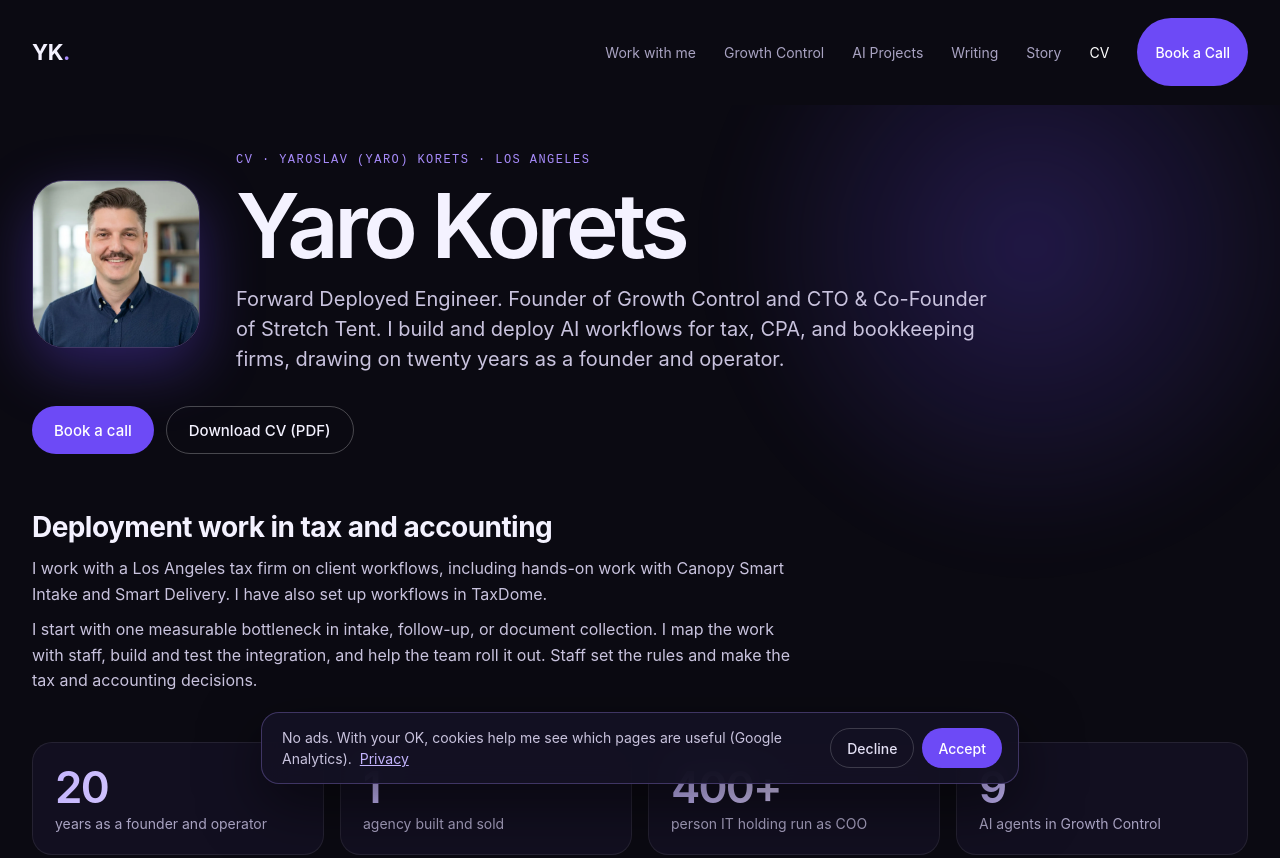
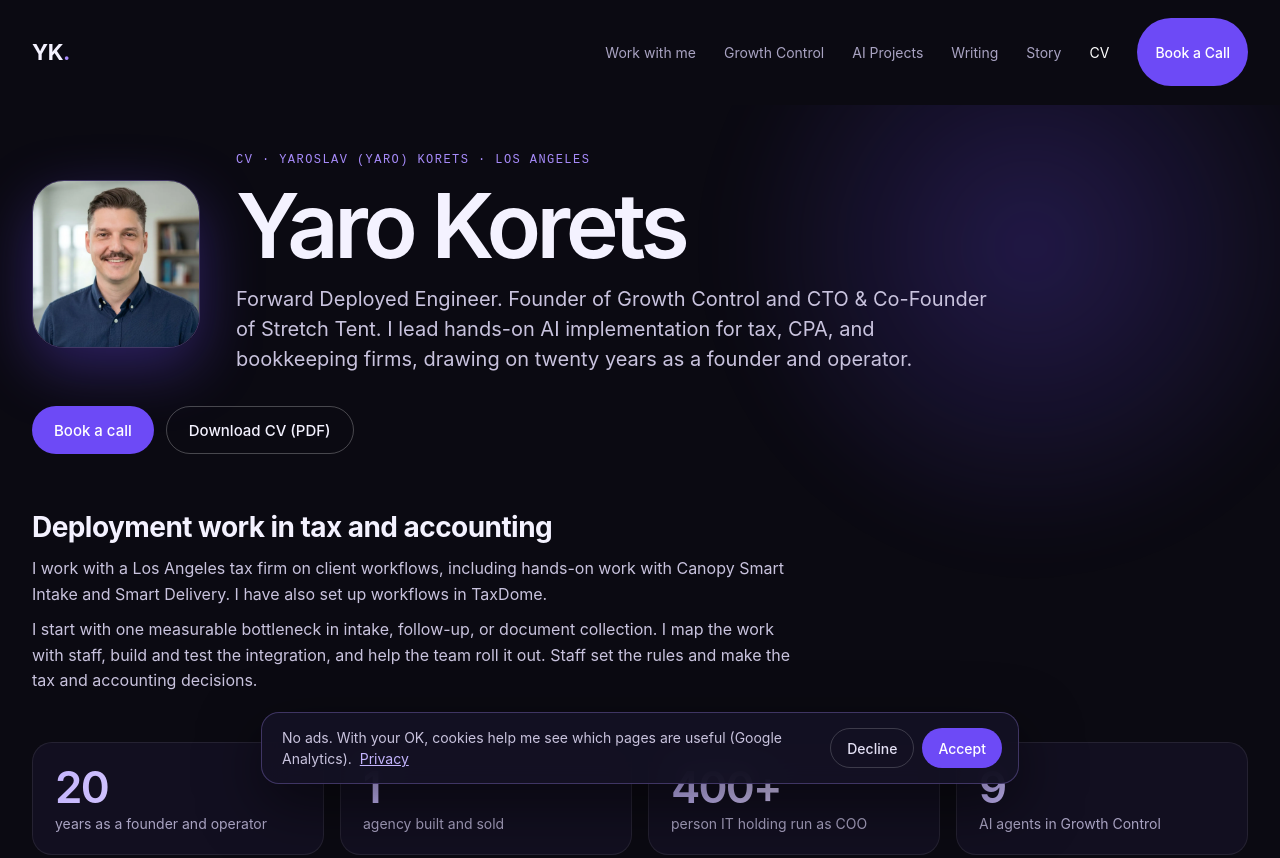
Before and after one commit to ykorets/korets.net, an Astro site: page /cv in a window 1280 px wide. Shown: the top 858 px of the page. Built offline with nearby package versions, Linux system fonts and the light colour scheme; Astro itself is replaced by a stand-in of ours.

Commit message:
Add AI implementation to the résumé summaries (#11)

```diff
--- a/src/components/CV.astro
+++ b/src/components/CV.astro
@@ -64,7 +64,7 @@ const v = c.renderVals();
     <div style="position: relative; flex: 1 1 480px; min-width: 0; display: flex; flex-direction: column; gap: 16px; max-width: 760px">
       <span style="font-family: 'Geist Mono Variable', ui-monospace, monospace; font-size: 12px; letter-spacing: .12em; color: #A78BFA">CV · YAROSLAV (YARO) KORETS · LOS ANGELES</span>
       <h1 style="margin: 0; font-size: clamp(48px, 7vw, 92px); line-height: .95; letter-spacing: -0.05em; font-weight: 600">Yaro Korets</h1>
-      <p style="margin: 0; font-size: 20px; line-height: 1.5; color: #C9C3DE">Forward Deployed Engineer. Founder of Growth Control and CTO &amp; Co-Founder of Stretch Tent. I build and deploy AI workflows for tax, CPA, and bookkeeping firms, drawing on twenty years as a founder and operator.</p>
+      <p style="margin: 0; font-size: 20px; line-height: 1.5; color: #C9C3DE">Forward Deployed Engineer. Founder of Growth Control and CTO &amp; Co-Founder of Stretch Tent. I lead hands-on AI implementation for tax, CPA, and bookkeeping firms, drawing on twenty years as a founder and operator.</p>
     </div>
     </div>
     <div style="position: relative; display: flex; flex-wrap: wrap; gap: 12px">
```
Also changed, not shown: 1 other file.
